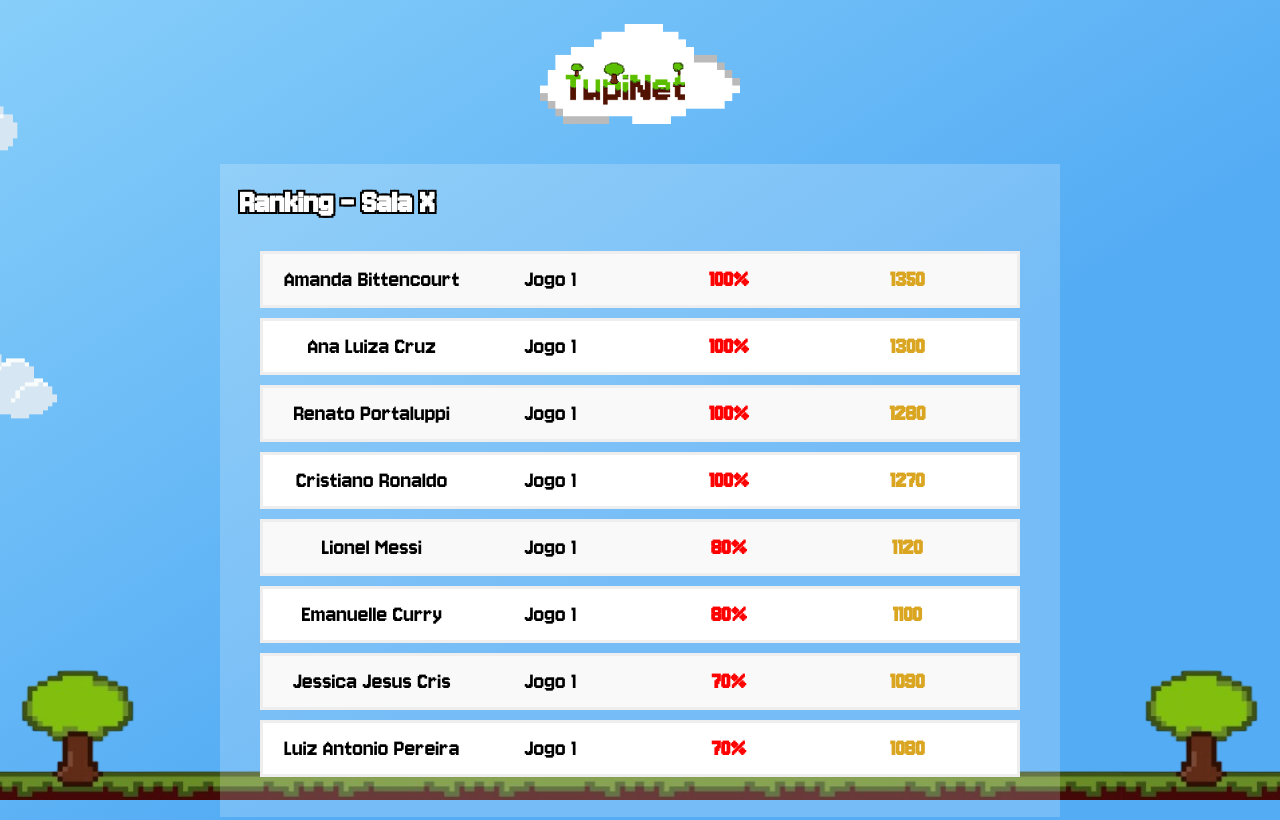
After one commit to joaopedroleonel/tupinet, a Python web app: template src/main/resources/templates/verSala.html in a window 1280 px wide. The commit adds this page. Run offline with Jinja, Linux system fonts and the light colour scheme; the template is opened without the code that fills it, so the values that code supplies are empty.

Commit message:
feat: gerenciamento de salas / ver salas / excluir salas

```diff
--- a/src/main/resources/static/TupiNet.css
+++ b/src/main/resources/static/TupiNet.css
@@ -74,6 +74,10 @@ body {
     align-items: center;
     height: 100vh;
     gap: 20px !important;
+    text-align: center;
+    padding: 20px;
+    position: relative;
+    min-height: 100vh;
 }
 
 
@@ -200,10 +204,6 @@ footer {
 
 /* CSS da Página de Gerenciamento de Salas */
 
-.professorText {
-    font-size: 40px;
-}
-
 .painel-container {
     display: flex;
     flex-direction: column;
@@ -212,6 +212,7 @@ footer {
     font-family: 'MainFont';
     color: white;
     margin-top: 20px;
+    justify-content: center;
 }
 
 .header {
@@ -224,6 +225,7 @@ footer {
     max-width: 800px;
     background-color: rgba(255, 255, 255, 0.2);
     padding: 20px;
+    margin-top: 40px;
 
 }
 
@@ -297,3 +299,190 @@ footer {
 .adicionar-sala:hover {
     background-color: #e0e0e0;
 }
+
+/* css adicionar sala */
+
+.titulo {
+    font-size: 32px;
+    color: white;
+    margin-top: 10px;
+    text-shadow: -2px -2px 0 black, 2px -2px 0 black, -2px 2px 0 black, 2px 2px 0 black;
+    font-family: 'MainFont';
+}
+
+.formulario {
+    background-color: rgba(255, 255, 255, 0.2);
+    margin: 30px auto;
+    padding: 20px;
+    width: 90%;
+    max-width: 650px;
+    color: white;
+    font-family: 'MainFont';
+}
+
+.formulario h2 {
+    font-size: 35px;
+    margin-bottom: 20px;
+    text-shadow: -2px -2px 0 black, 2px -2px 0 black, -2px 2px 0 black, 2px 2px 0 black;
+}
+
+.formulario label {
+    display: block;
+    text-align: left;
+    margin: 10px 0 5px 10px;
+    font-size: 30px;
+    margin-left: 25px;
+}
+
+.formulario input {
+    width: 90%;
+    padding: 10px;
+    font-size: 16px;
+    border-radius: 20px;
+    border: none;
+    margin-bottom: 20px;
+}
+
+.jogos {
+    display: flex;
+    justify-content: center;
+    gap: 10px;
+    margin-bottom: 20px;
+    flex-wrap: wrap;
+}
+
+.jogo {
+    width: 100px;
+    height: 100px;
+    border-radius: 10px;
+    cursor: pointer;
+    border: 3px solid transparent;
+    transition: transform 0.2s, border 0.2s;
+}
+
+.jogo:hover {
+    transform: scale(1.1);
+    border: 3px solid #fff;
+}
+
+.confirmar {
+    background-color: #88cc00;
+    color: white;
+    font-size: 18px;
+    border: none;
+    padding: 10px 200px;
+    border-radius: 20px;
+    cursor: pointer;
+    font-family: 'Press Start 2P', sans-serif;
+}
+
+/* css ver sala */
+
+.ranking-title {
+    color: white;
+    font-size: 24px;
+    margin-bottom: 20px;
+    text-shadow:
+            -2px -2px 0 black,
+            2px -2px 0 black,
+            -2px  2px 0 black,
+            2px  2px 0 black;
+}
+
+.ranking-container {
+    padding: 10px 20px;
+    border-radius: 10px;
+    color: black;
+    font-size: 20px;
+    min-width: 500px;
+}
+
+.ranking-row {
+    display: flex;
+    justify-content: space-between;
+    align-items: center;
+    background-color: white;
+    border: 3px solid #eee;
+    padding: 12px 20px;
+    margin-bottom: 10px;
+    font-size: 25px;
+}
+
+.ranking-row:nth-child(odd) {
+    background-color: #f9f9f9;
+}
+
+.ranking-row span {
+    flex: 1;
+    text-align: center;
+}
+
+.porcentagem {
+    color: red;
+    font-weight: bold;
+}
+
+.pontuacao {
+    color: goldenrod;
+    font-weight: bold;
+}
+
+@keyframes float {
+    0% { transform: translateX(0); }
+    100% { transform: translateX(150vw); }
+}
+
+/* css excluir sala */
+
+/* Modal overlay */
+.modal-overlay {
+    position: fixed;
+    top: 0;
+    left: 0;
+    width: 100%;
+    height: 100%;
+    background: rgba(0, 0, 0, 0.5);
+    display: none; /* Escondido por padrão */
+    align-items: center;
+    justify-content: center;
+    z-index: 1000;
+}
+
+/* Conteúdo do modal */
+.modal-conteudo {
+    background-color: #f5fefe;
+    border: 3px solid red;
+    border-radius: 20px;
+    padding: 30px 40px;
+    text-align: center;
+    font-family: 'Press Start 2P', cursive;
+    box-shadow: 4px 4px 0px black;
+    color: #444;
+}
+
+.botoes-excluir {
+    display: flex;
+    justify-content: space-around;
+    margin-top: 20px;
+}
+
+.cancelar-btn,
+.excluir-btn {
+    padding: 10px 20px;
+    font-size: 12px;
+    font-family: 'Press Start 2P', cursive;
+    border: none;
+    cursor: pointer;
+    border-radius: 8px;
+    box-shadow: 2px 2px 0px black;
+}
+
+.cancelar-btn {
+    background-color: #ddd;
+    color: #222;
+}
+
+.excluir-btn {
+    background-color: #fff0f0;
+    color: red;
+}
--- /dev/null
+++ b/src/main/resources/templates/verSala.html
@@ -0,0 +1,82 @@
+<!DOCTYPE html>
+<html lang="pt-BR">
+<head>
+  <meta charset="UTF-8" />
+  <meta name="viewport" content="width=device-width, initial-scale=1.0" />
+  <title>Ranking - TupiNet</title>
+  <link rel="stylesheet" href="TupiNet.css">
+</head>
+<body>
+
+<div class="painel-container">
+  <img class="logo" src="imagens/logo/logo.png" alt="Logo TupiNet">
+
+  <div class="salas-container">
+    <div class="salas-header">
+      <h3>Ranking - Sala X</h3>
+    </div>
+    <div class="ranking-container">
+      <div class="ranking-row">
+        <span>Amanda Bittencourt</span>
+        <span>Jogo 1</span>
+        <span class="porcentagem">100%</span>
+        <span class="pontuacao">1350</span>
+      </div>
+      <div class="ranking-row">
+        <span>Ana Luiza Cruz</span>
+        <span>Jogo 1</span>
+        <span class="porcentagem">100%</span>
+        <span class="pontuacao">1300</span>
+      </div>
+      <div class="ranking-row">
+        <span>Renato Portaluppi</span>
+        <span>Jogo 1</span>
+        <span class="porcentagem">100%</span>
+        <span class="pontuacao">1280</span>
+      </div>
+      <div class="ranking-row">
+        <span>Cristiano Ronaldo</span>
+        <span>Jogo 1</span>
+        <span class="porcentagem">100%</span>
+        <span class="pontuacao">1270</span>
+      </div>
+      <div class="ranking-row">
+        <span>Lionel Messi</span>
+        <span>Jogo 1</span>
+        <span class="porcentagem">80%</span>
+        <span class="pontuacao">1120</span>
+      </div>
+      <div class="ranking-row">
+        <span>Emanuelle Curry</span>
+        <span>Jogo 1</span>
+        <span class="porcentagem">80%</span>
+        <span class="pontuacao">1100</span>
+      </div>
+      <div class="ranking-row">
+        <span>Jessica Jesus Cris</span>
+        <span>Jogo 1</span>
+        <span class="porcentagem">70%</span>
+        <span class="pontuacao">1090</span>
+      </div>
+      <div class="ranking-row">
+        <span>Luiz Antonio Pereira</span>
+        <span>Jogo 1</span>
+        <span class="porcentagem">70%</span>
+        <span class="pontuacao">1080</span>
+      </div>
+    </div>
+  </div>
+</div>
+
+<!-- Nuvens -->
+<img src="imagens/nuvens/Nuvem1.png" class="cloud" id="cloud1">
+<img src="imagens/nuvens/Nuvem2.png" class="cloud" id="cloud2">
+<img src="imagens/nuvens/Nuvem3.png" class="cloud" id="cloud3">
+
+<!-- Rodapé -->
+<footer>
+  <img class="footer" src="imagens/footer/footer.png" alt="Rodapé TupiNet">
+</footer>
+
+</body>
+</html>
```
Also changed, not shown: src/main/resources/templates/excluirSala.html (added, +42 -0 lines), src/main/resources/templates/gerenciamentoSalas.html (+31 -6 lines), src/main/resources/templates/loginP.html (+4 -4 lines), src/main/resources/templates/novaSala.html (added, +39 -0 lines), src/main/resources/static/imagens/jogos/caca-palavras.png (added), src/main/resources/static/imagens/jogos/memor.png (added), src/main/resources/static/imagens/jogos/palavreca.png (added), src/main/resources/static/imagens/jogos/super.png (added), 4 other files.
